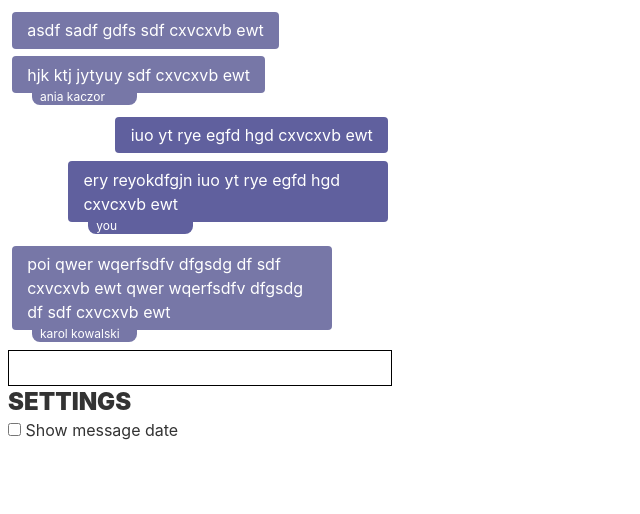
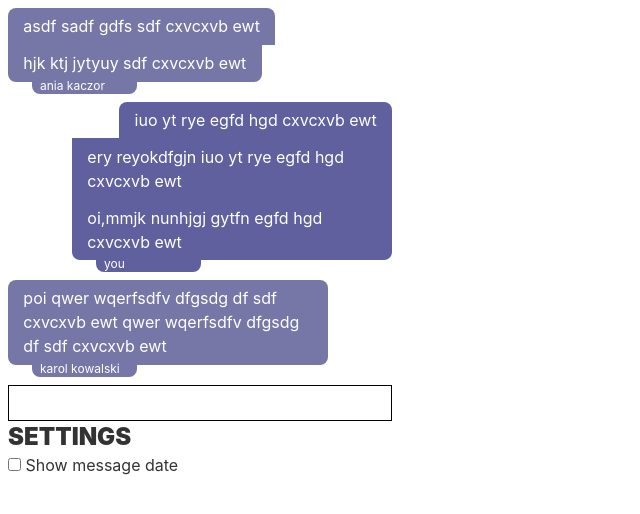
Before and after one commit to pawelwier/svelte-chat, a Svelte app: page / in a window 1280 px wide. Shown: the top 514 px of the page, without its empty margins (0-640 px from the left). Built offline with nearby package versions, Linux system fonts and the light colour scheme.

Commit message:
context menu

```diff
--- a/public/output.css
+++ b/public/output.css
@@ -558,6 +558,10 @@ video {
   --tw-backdrop-sepia:  ;
 }
 
+.fixed {
+  position: fixed;
+}
+
 .absolute {
   position: absolute;
 }
@@ -604,6 +608,24 @@ video {
 
 .bottom-2 {
   bottom: 0.5rem;
+}
+
+.my-0 {
+  margin-top: 0px;
+  margin-bottom: 0px;
+}
+
+.my-1 {
+  margin-top: 0.25rem;
+  margin-bottom: 0.25rem;
+}
+
+.mb-0 {
+  margin-bottom: 0px;
+}
+
+.mb-1 {
+  margin-bottom: 0.25rem;
 }
 
 .box-border {
@@ -665,6 +687,16 @@ video {
 .rounded-t-none {
   border-top-left-radius: 0px;
   border-top-right-radius: 0px;
+}
+
+.rounded-t-lg {
+  border-top-left-radius: 0.5rem;
+  border-top-right-radius: 0.5rem;
+}
+
+.rounded-b-lg {
+  border-bottom-right-radius: 0.5rem;
+  border-bottom-left-radius: 0.5rem;
 }
 
 .border {
--- a/src/components/Message.svelte
+++ b/src/components/Message.svelte
@@ -1,22 +1,31 @@
 <script>
+  import { createEventDispatcher } from 'svelte';
+ 	import { fade } from 'svelte/transition'
 	import Signature from './Signature.svelte'
 
+  const dispatch = createEventDispatcher()
+
+  let USER_ID = 1 // TODO: move to store
+
   export let msg
-  export let displayAuthor = true
+  export let messagesSameAuthor
 
   let isAuthor
 
-  let USER_ID = 1 // TODO: move to store
-
   $: isAuthor = msg.authorId === USER_ID
+  $: [prev, next] = [messagesSameAuthor.prev, messagesSameAuthor.next]
 </script>
 
-<div class="msg text-white {isAuthor ? 'msg-author justify-end' : 'msg-regular'}">
+<div
+  transition:fade="{{ duration: 300 }}"
+  class="msg text-white {isAuthor ? 'msg-author justify-end' : 'msg-regular'}"
+  on:contextmenu|preventDefault={e => dispatch('showContextMenu', e)}
+>
   <div>
-    <div class="msg-content rounded">
+    <div class="msg-content {next ? 'mb-0' : 'mb-1'} {!next && 'rounded-b-lg'} {!prev && 'rounded-t-lg'}">
       {@html msg.content}
     </div>
-    {#if displayAuthor}
+    {#if !next}
     <div class="author relative bottom-2 left-6 rounded-lg rounded-t-none">
       <Signature
         {isAuthor}
@@ -34,10 +43,9 @@
   }
 
   .msg-content {
-    margin: 0.3vw;
     padding: 0.5vw 1.2vw;
     max-width: 25vw;
-    min-width: 10vw;
+    min-width: 12vw;
   }
 
   .msg-author .msg-content,
--- a/src/components/Messages.svelte
+++ b/src/components/Messages.svelte
@@ -3,16 +3,48 @@
 
   export let chatMessages
 
-  const nextMessageSameAuthor = (index) => {
+  let showContextMenu
+  $: pos = { x: 0, y: 0 };
+
+  const toggleContextMenu = (e) => {
+    const event = e.detail
+    showContextMenu = !showContextMenu
+    pos = { x: event.clientX, y: event.clientY }; // TODO: move to component
+    console.log(pos)
+  }
+
+  const messagesSameAuthor = (index) => {
+    let next
+    let prev
     const nextMessage = chatMessages[index + 1]
-    if (!nextMessage) return false
-    return chatMessages[index].authorId === nextMessage.authorId
+    const prevMessage = chatMessages[index - 1]
+    if (!nextMessage) {
+      next = false
+    } else {
+      next = chatMessages[index].authorId === nextMessage.authorId
+    }
+    if (!prevMessage) {
+      prev = false
+    } else {
+      prev = chatMessages[index].authorId === prevMessage.authorId
+    }
+    return {
+      prev,
+      next
+    }
   }
 </script>
 
 {#each chatMessages as msg, index (msg.id)}
   <Message
     {msg}
-    displayAuthor={!nextMessageSameAuthor(index)}
+    messagesSameAuthor={messagesSameAuthor(index)}
+    on:showContextMenu={toggleContextMenu}
   />
 {/each}
+
+{#if showContextMenu}
+  <div class="fixed bg-white p-4" style="left: {pos.x}px; top:{pos.y}px;">
+    {pos.x} {pos.y}
+  </div>
+{/if}
--- a/src/components/Signature.svelte
+++ b/src/components/Signature.svelte
@@ -1,4 +1,5 @@
 <script>
+ 	import { fade } from 'svelte/transition'
   import { format } from 'date-fns'
   import { configStore } from '../store/configStore'
   import { users } from "../data/users"
@@ -26,6 +27,8 @@
 <div class="text-xs pl-2">
   {getName()}
   {#if displayMsgDate}
-    {formatDate(createdAt)}
+    <span transition:fade>
+      {formatDate(createdAt)}
+    </span>
   {/if}
 </div>
--- a/src/data/messages.js
+++ b/src/data/messages.js
@@ -25,6 +25,12 @@ export const messages = [
   },
   {
     id: 5,
+    authorId: 1,
+    content: "oi,mmjk nunhjgj gytfn egfd hgd cxvcxvb ewt",
+    createdAt: new Date("2022/07/25 12:46:04")
+  },
+  {
+    id: 6,
     authorId: 3,
     content: "poi qwer wqerfsdfv dfgsdg df sdf cxvcxvb ewt qwer wqerfsdfv dfgsdg df sdf cxvcxvb ewt",
     createdAt: new Date("2022/07/25 12:46:13")
```
